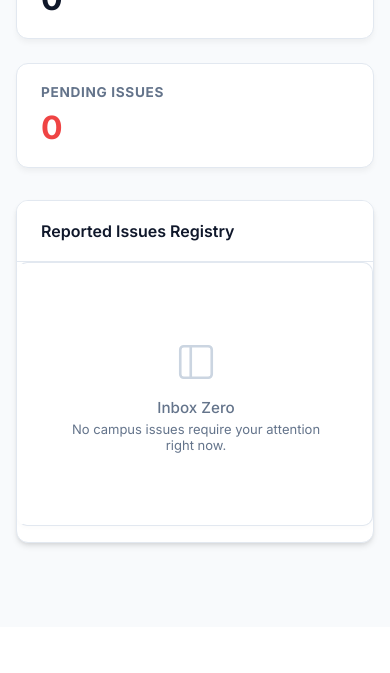
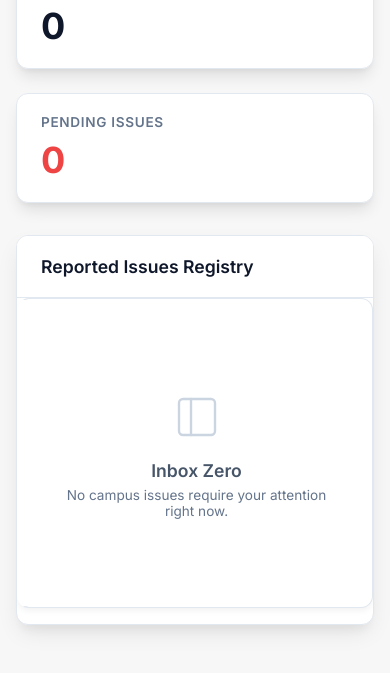
Before and after one commit to br2322307-dotcom/IIE_Report, a Flask app: template templates/admin/dashboard.html in a window 390 px wide. Shown: the part 217-890 px from the top of the page. Before the commit the page ends 765 px from the top, so only its background shows below. Run offline with Flask 3, Linux system fonts and the light colour scheme; the template is opened without the code that fills it, so the values that code supplies are empty.

Commit message:
Update dashboard.html

```diff
--- a/templates/admin/dashboard.html
+++ b/templates/admin/dashboard.html
@@ -11,7 +11,7 @@
             --brand-dark: #0f172a;
             --brand-accent: #2563eb;
             --brand-accent-hover: #1d4ed8;
-            --bg-body: #f8fafc;
+            --bg-body: #f8f7f7f6;
             --bg-surface: #ffffff;
             --text-main: #1e293b;
             --text-muted: #64748b;
@@ -27,44 +27,63 @@
             -webkit-font-smoothing: antialiased;
         }
 
-        /* SaaS Style Overlapping Header */
+        /* SaaS Style Overlapping Header With Red Transparent Overlay */
         .app-header {
-            background-color: var(--brand-dark);
-            height: 260px;
-            padding: 1.5rem 5%;
+            /* Fallback color */
+            background-color: #fbfafa;
+
+            /* Transparent College Red/Maroon Gradient + Hero Image */
+            background: linear-gradient(
+                to right,
+                rgb(0, 0, 0) 0%,    /* किनारों पर डार्क रेड ताकि टेक्स्ट स्पष्ट दिखे */
+                rgba(0, 0, 0, 0.25) 50%,    /* बीच में बहुत ज्यादा ट्रांसपेरेंट ताकि बिल्डिंग साफ दिखे */
+                rgb(0, 0, 0) 100%
+            ),
+            url('/static/hero.jpg') center/cover no-repeat;
+
+            height: 280px;
+            padding: 2rem 5%;
             color: white;
             display: flex;
             justify-content: space-between;
             align-items: flex-start;
-            border-bottom: 1px solid #1e293b;
+            border-bottom: 1px solid rgba(255, 255, 255, 0.2);
+
+            /* हल्का शैडो इफ़ेक्ट जो तस्वीर को गहराई देगा */
+            box-shadow: inset 0 -15px 25px -10px rgba(0,0,0,0.6);
         }
 
-        .header-content { display: flex; flex-direction: column; gap: 6px; }
-        .header-content h2 { margin: 0; font-size: 1.5rem; font-weight: 600; letter-spacing: -0.025em; }
-        .header-content p { margin: 0; color: #94a3b8; font-size: 0.9rem; font-weight: 400; }
+        .header-content { display: flex; flex-direction: column; gap: 8px; text-shadow: 0 2px 4px rgba(0,0,0,0.5); }
+        .header-content h2 { margin: 0; font-size: 1.75rem; font-weight: 700; letter-spacing: -0.025em; }
+        .header-content p { margin: 0; color: #cbd5e1; font-size: 0.95rem; font-weight: 400; }
 
         .logout-btn {
-            background: rgba(255, 255, 255, 0.05);
-            color: #cbd5e1;
-            border: 1px solid rgba(255, 255, 255, 0.1);
-            padding: 8px 16px;
+            background: rgba(255, 255, 255, 0.1);
+            color: #ffffff;
+            border: 1px solid rgba(255, 255, 255, 0.2);
+            padding: 8px 18px;
             border-radius: 6px;
             text-decoration: none;
             font-size: 0.85rem;
-            font-weight: 500;
+            font-weight: 600;
+            backdrop-filter: blur(4px);
             transition: all 0.2s ease;
+            box-shadow: 0 2px 4px rgba(0,0,0,0.1);
         }
         .logout-btn:hover {
             background: var(--danger);
             color: white;
             border-color: var(--danger);
+            box-shadow: 0 4px 6px rgba(239, 68, 68, 0.3);
         }
 
         /* Main Workspace Area */
         .workspace-main {
             max-width: 1100px;
-            margin: -140px auto 3rem auto;
+            margin: -130px auto 3rem auto; /* Adjusted overlapping margin to balance new height */
             padding: 0 1.5rem;
+            position: relative;
+            z-index: 10;
         }
 
         /* Stats Cards */
@@ -80,17 +99,18 @@
             padding: 1.25rem 1.5rem;
             border-radius: 12px;
             border: 1px solid var(--border-light);
-            box-shadow: 0 4px 6px -1px rgba(0, 0, 0, 0.05);
+            box-shadow: 0 10px 15px -3px rgba(0, 0, 0, 0.1), 0 4px 6px -2px rgba(0, 0, 0, 0.05);
+            backdrop-filter: blur(10px);
         }
 
-        .stat-card h4 { margin: 0; font-size: 0.85rem; color: var(--text-muted); text-transform: uppercase; letter-spacing: 0.05em; }
-        .stat-card p { margin: 8px 0 0 0; font-size: 2rem; font-weight: 700; color: var(--brand-dark); }
+        .stat-card h4 { margin: 0; font-size: 0.85rem; color: var(--text-muted); text-transform: uppercase; letter-spacing: 0.05em; font-weight: 600;}
+        .stat-card p { margin: 8px 0 0 0; font-size: 2.25rem; font-weight: 700; color: var(--brand-dark); }
         .stat-card .danger-text { color: var(--danger); }
 
         .data-card {
             background: var(--bg-surface);
             border-radius: 12px;
-            box-shadow: 0 4px 6px -1px rgba(0, 0, 0, 0.1), 0 2px 4px -2px rgba(0, 0, 0, 0.1);
+            box-shadow: 0 10px 25px -5px rgba(0, 0, 0, 0.1), 0 10px 10px -5px rgba(0, 0, 0, 0.04);
             border: 1px solid var(--border-light);
             overflow: hidden;
         }
@@ -103,42 +123,42 @@
             justify-content: space-between;
             align-items: center;
         }
-        .card-header h3 { margin: 0; font-size: 1rem; color: var(--brand-dark); font-weight: 600; }
+        .card-header h3 { margin: 0; font-size: 1.1rem; color: var(--brand-dark); font-weight: 600; }
 
         /* Professional Data Grid */
         table { width: 100%; border-collapse: collapse; text-align: left; }
 
         th {
-            padding: 0.875rem 1.5rem;
+            padding: 1rem 1.5rem;
             font-size: 0.75rem;
             text-transform: uppercase;
             letter-spacing: 0.05em;
             color: var(--text-muted);
-            font-weight: 600;
+            font-weight: 700;
             border-bottom: 1px solid var(--border-light);
             background: #f8fafc;
         }
 
         td {
-            padding: 1rem 1.5rem;
+            padding: 1.25rem 1.5rem;
             border-bottom: 1px solid var(--border-light);
             vertical-align: middle;
             font-size: 0.875rem;
             color: #334155;
         }
 
-        tbody tr { transition: background-color 0.15s ease; border-left: 2px solid transparent; }
-        tbody tr:hover { background-color: #f8fafc; border-left-color: var(--brand-accent); }
+        tbody tr { transition: all 0.2s ease; border-left: 3px solid transparent; }
+        tbody tr:hover { background-color: #f1f5f9; border-left-color: var(--brand-accent); }
         tbody tr:last-child td { border-bottom: none; }
 
         /* Typography & Structure inside cells */
         .meta-group { display: flex; flex-direction: column; gap: 4px; }
 
-        .issue-id { font-size: 0.75rem; color: #94a3b8; background: #f1f5f9; padding: 2px 6px; border-radius: 4px; display: inline-block; width: fit-content; }
-        .student-id { font-size: 0.8rem; font-weight: 600; color: var(--brand-dark); font-family: monospace; }
+        .issue-id { font-size: 0.75rem; color: #64748b; background: #e2e8f0; padding: 2px 6px; border-radius: 4px; display: inline-block; width: fit-content; font-weight: 500;}
+        .student-id { font-size: 0.85rem; font-weight: 600; color: var(--brand-dark); font-family: monospace; }
 
-        .issue-title { font-weight: 500; color: var(--text-main); }
-        .category-text { color: var(--text-muted); text-transform: capitalize; }
+        .issue-title { font-weight: 600; color: var(--text-main); font-size: 0.95rem;}
+        .category-text { color: var(--text-muted); text-transform: capitalize; font-weight: 500;}
 
         /* Indicator Badges with Dots */
         .badge {
@@ -245,11 +267,11 @@
             tbody tr {
                 background: #fff;
                 border: 1px solid var(--border-light);
-                border-radius: 10px;
+                border-radius: 12px;
                 margin-bottom: 1rem;
                 padding: 0.5rem;
-                box-shadow: 0 2px 4px rgba(0,0,0,0.02);
-                border-left: 3px solid transparent;
+                box-shadow: 0 4px 6px -1px rgba(0,0,0,0.05);
+                border-left: 4px solid transparent;
             }
 
             tbody tr:hover { border-left-color: var(--brand-accent); }
@@ -267,7 +289,7 @@
 
             td::before {
                 content: attr(data-label);
-                font-weight: 600;
+                font-weight: 700;
                 font-size: 0.7rem;
                 text-transform: uppercase;
                 color: var(--text-muted);
@@ -367,12 +389,12 @@
                         </td>
                     </tr>
                     {% else %}
-                    <!-- Empty State -->
+                    <!-- Empty State for Professional Software Look -->
                     <tr>
-                        <td colspan="6" style="text-align: center; padding: 4rem 2rem; color: var(--text-muted); display: block;">
-                            <svg style="margin-bottom: 12px; color: #cbd5e1;" width="42" height="42" viewBox="0 0 24 24" fill="none" stroke="currentColor" stroke-width="1.5" stroke-linecap="round" stroke-linejoin="round"><rect x="3" y="3" width="18" height="18" rx="2" ry="2"></rect><line x1="9" y1="3" x2="9" y2="21"></line></svg>
-                            <div style="font-weight: 500; font-size: 0.95rem; color: #64748b;">Inbox Zero</div>
-                            <div style="font-size: 0.8125rem; margin-top: 4px;">No campus issues require your attention right now.</div>
+                        <td colspan="6" style="text-align: center; padding: 5rem 2rem; color: var(--text-muted); display: block;">
+                            <svg style="margin-bottom: 16px; color: #cbd5e1;" width="48" height="48" viewBox="0 0 24 24" fill="none" stroke="currentColor" stroke-width="1.2" stroke-linecap="round" stroke-linejoin="round"><rect x="3" y="3" width="18" height="18" rx="2" ry="2"></rect><line x1="9" y1="3" x2="9" y2="21"></line></svg>
+                            <div style="font-weight: 600; font-size: 1.1rem; color: #475569;">Inbox Zero</div>
+                            <div style="font-size: 0.85rem; margin-top: 6px;">No campus issues require your attention right now.</div>
                         </td>
                     </tr>
                     {% endfor %}
```
Also changed, not shown: other parts of templates/admin/dashboard.html (+15 -13 lines).
